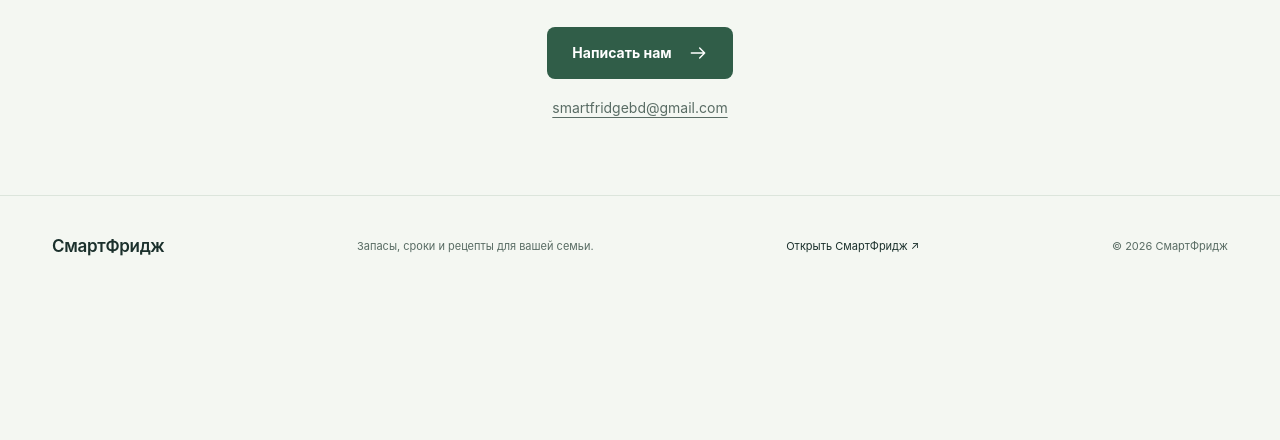
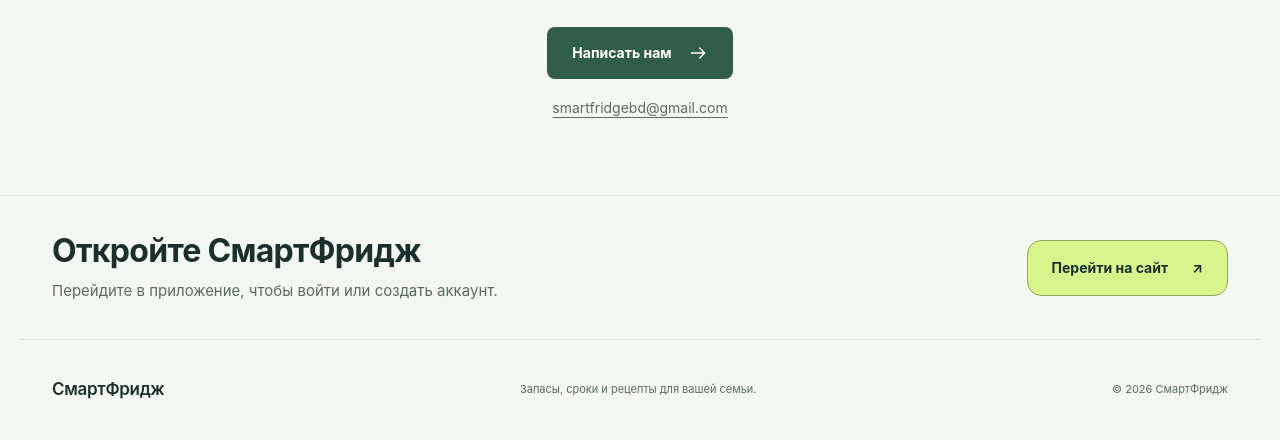
Before and after one commit to Ballbes-info/smart-fridge, a Python web app: template templates/landing.html in a window 1280 px wide. Shown: the part 3645-4085 px from the top of the page. Before the commit the page ends 3901 px from the top, so only its background shows below. Run offline with Jinja, Linux system fonts and the light colour scheme; the template is opened without the code that fills it, so the values that code supplies are empty.

Commit message:
Highlight application link in landing footer

```diff
--- a/templates/landing.html
+++ b/templates/landing.html
@@ -1544,6 +1544,14 @@ main:focus {
   transform: rotate(-45deg);
 }
 
+
+.landing-app-link { max-width: var(--page); margin: 0 auto; padding: 36px 32px; display: flex; align-items: center; justify-content: space-between; gap: 24px; border-bottom: 1px solid var(--line); }
+.landing-app-link h2 { margin: 0 0 8px; font-size: clamp(23px, 3vw, 32px); line-height: 1.2; letter-spacing: -.7px; }
+.landing-app-link p { margin: 0; color: var(--muted); font-size: 15px; line-height: 1.6; }
+.landing-app-link .btn { flex-shrink: 0; background: var(--lime); color: #1b302c; border-color: #8ea85f; }
+.landing-app-link .btn:hover { background: #c5e779; }
+.landing-app-link .btn:focus-visible { outline: 3px solid var(--green); outline-offset: 4px; }
+@media (max-width: 600px) { .landing-app-link { padding: 28px 20px; align-items: stretch; flex-direction: column; gap: 20px; } .landing-app-link .btn { width: 100%; } }
 </style>
   <style>
 /* Дисплей СмартФридж */
@@ -3003,10 +3011,14 @@ main:focus {
 
   </main>
   <footer class="site-footer">
+    <section class="landing-app-link" aria-labelledby="app-link-title">
+      <div><h2 id="app-link-title">Откройте СмартФридж</h2><p>Перейдите в приложение, чтобы войти или создать аккаунт.</p></div>
+      <a class="btn" href="https://smartfridge-sasasa2777.mia0.amvera.tech/" target="_blank" rel="noopener noreferrer">Перейти на сайт <span aria-hidden="true">↗</span></a>
+    </section>
+
     <div class="footer-inner">
       <span class="footer-brand">СмартФридж</span>
       <p>Запасы, сроки и рецепты для вашей семьи.</p>
-      <a href="https://smartfridge-sasasa2777.mia0.amvera.tech/" target="_blank" rel="noopener noreferrer">Открыть СмартФридж ↗</a>
       <span class="footer-copy">&copy; 2026 СмартФридж</span>
     </div>
   </footer>
```
